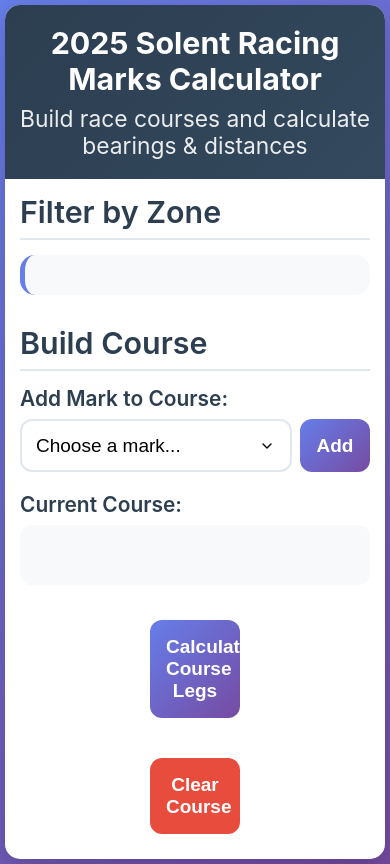
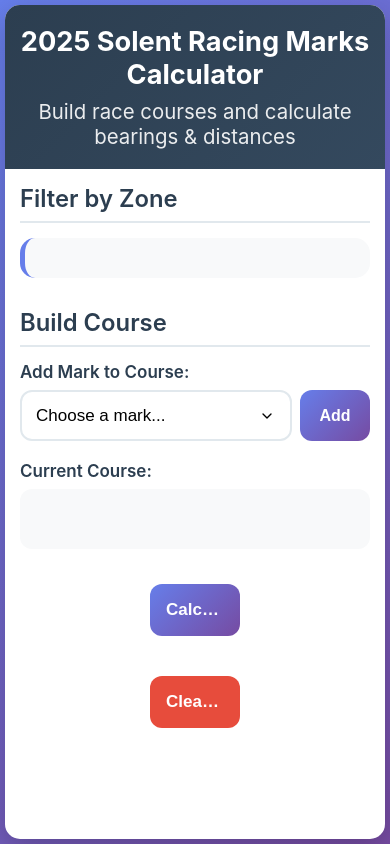
Before and after one commit to shaunnorris/solent-marks-calculator, a Flask app: template templates/index.html in a window 390 px wide. Run offline with Flask 3, Linux system fonts and the light colour scheme; the template is opened without the code that fills it, so the values that code supplies are empty.

Commit message:
Improve mobile layout - Reduce font sizes to prevent overflow - Add text overflow protection for buttons - Optimize results table for mobile screens - Enable text wrapping for long mark names - Improve overall mobile responsiveness

```diff
--- a/templates/index.html
+++ b/templates/index.html
@@ -327,6 +327,7 @@
         @media (max-width: 480px) {
             body {
                 padding: 5px;
+                font-size: 17px; /* Reduced from 19px */
             }
 
             .container {
@@ -354,17 +355,20 @@
             .zone-checkbox {
                 padding: 10px;
                 min-height: 45px;
-                font-size: 1.1em; /* Increased from 0.9em */
+                font-size: 1.0em; /* Reduced from 1.1em */
             }
 
             select {
                 padding: 14px;
-                font-size: 19px; /* Increased from 16px */
+                font-size: 17px; /* Reduced from 19px */
             }
 
             .btn {
                 padding: 16px;
-                font-size: 19px; /* Increased from 16px */
+                font-size: 17px; /* Reduced from 19px */
+                white-space: nowrap;
+                overflow: hidden;
+                text-overflow: ellipsis;
             }
 
             .mark-input-row {
@@ -374,6 +378,35 @@
             .mark-input-row .btn {
                 min-width: 70px;
                 padding: 14px 8px;
+                font-size: 16px; /* Smaller for Add button */
+            }
+
+            /* Course table mobile optimizations */
+            .course-table {
+                font-size: 0.9em; /* Smaller font for mobile */
+            }
+
+            .course-table th,
+            .course-table td {
+                padding: 8px 4px; /* Reduced padding */
+                word-wrap: break-word;
+                max-width: 0; /* Allow text wrapping */
+            }
+
+            .course-table td small {
+                font-size: 0.8em; /* Smaller description text */
+                display: block;
+                margin-top: 2px;
+            }
+
+            /* Section titles */
+            .section-title {
+                font-size: 1.4em; /* Reduced from 1.6em */
+            }
+
+            /* Labels */
+            label {
+                font-size: 1.0em; /* Reduced from 1.1em */
             }
         }
 
```
